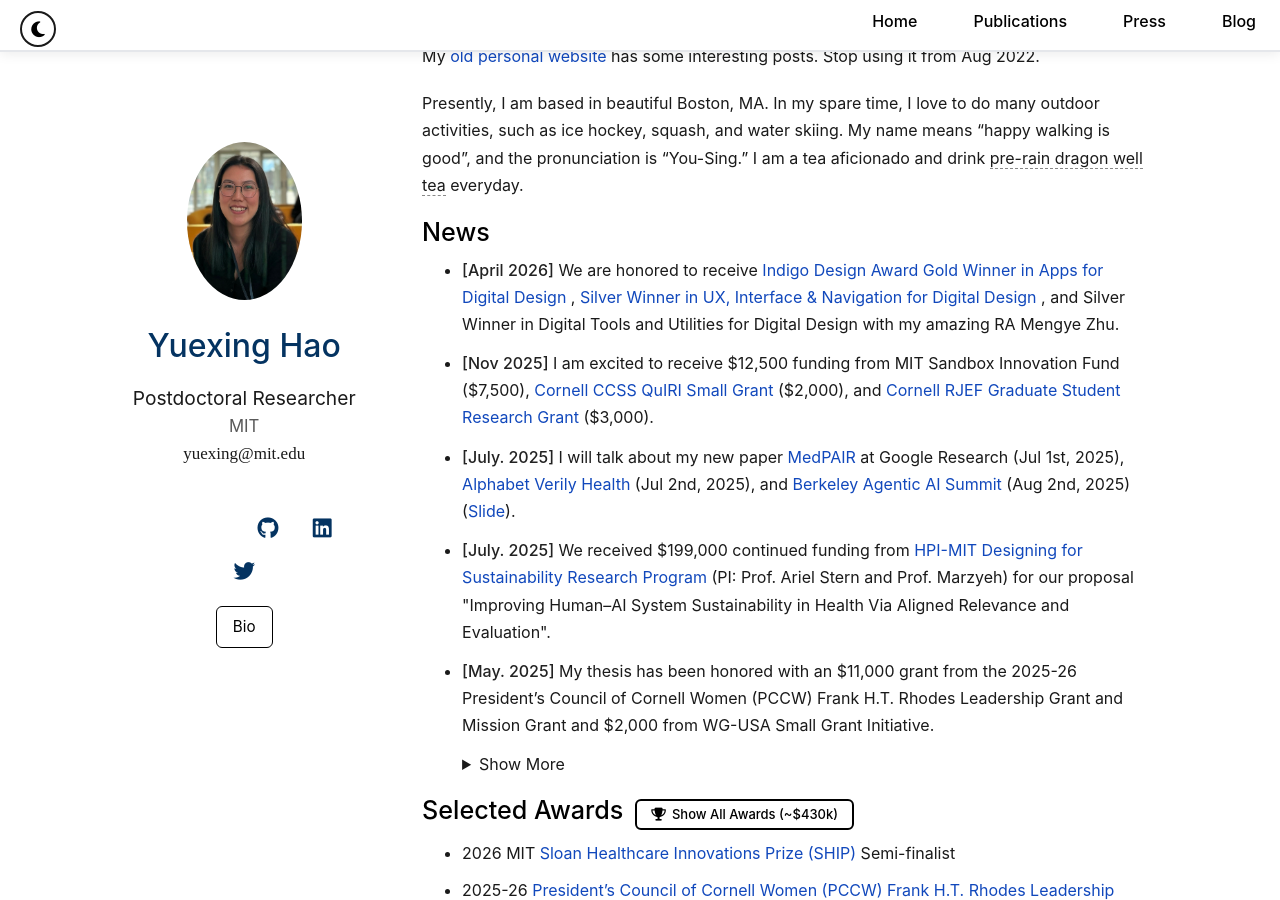
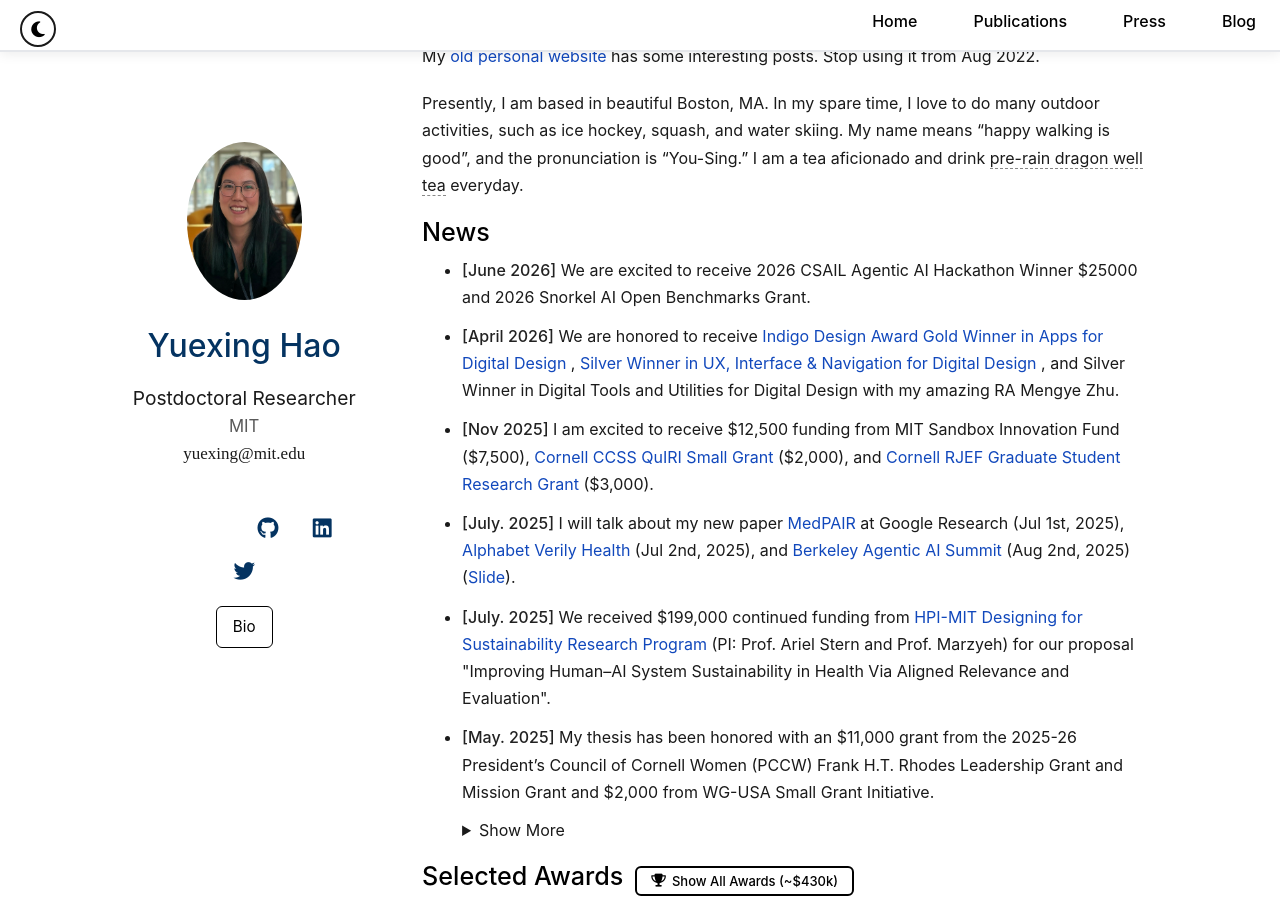
Before and after one commit to YuexingHao/Yuexing-Hao, a Jekyll site: the page built from index.md, in a window 1280 px wide and 900 px high, scrolled down 374 px. Built offline with Jekyll 4.4.1, drawn with Linux system fonts in a browser that asks for light colours; a style sheet for code colours, icons or effects is not loaded; our own code applies the rules of GitHub Pages for plain Markdown files.

Commit message:
Add June 2026 news item for awards and grant

```diff
--- a/_includes/news.md
+++ b/_includes/news.md
@@ -7,6 +7,7 @@
 <h2 id="news" style="margin: 20px 0px 10px;">News</h2>
 
 <ul id="news-list">
+<li><strong>[June 2026]</strong> We are excited to receive 2026 CSAIL Agentic AI Hackathon Winner $25000 and 2026 Snorkel AI Open Benchmarks Grant.</li>
 <li><strong>[April 2026]</strong> We are honored to receive <a href="https://indigoaward.com/winners/12077"> Indigo Design Award </a> <a href="https://yuexinghao.github.io/Yuexing-Hao/assets/files/awards/Indigo_Gold_26.pdf">Gold Winner in Apps for Digital Design </a>, <a href="https://yuexinghao.github.io/Yuexing-Hao/assets/files/awards/Indigo_Silver_26.pdf">Silver Winner in UX, Interface & Navigation for Digital Design </a>, and Silver Winner in Digital Tools and Utilities for Digital Design with my amazing RA Mengye Zhu.</li>
 <li><strong>[Nov 2025]</strong> I am excited to receive $12,500 funding from MIT Sandbox Innovation Fund ($7,500), <a href="https://yuexinghao.github.io/Yuexing-Hao/assets/files/awards/Quiri%20Grad%20Award%20Letter-Hao.pdf">Cornell CCSS QuIRI Small Grant</a> ($2,000), and <a href="https://yuexinghao.github.io/Yuexing-Hao/assets/files/awards/Racial_Graduate_Award.pdf">Cornell RJEF Graduate Student Research Grant</a> ($3,000).</li>
 <li><strong>[July. 2025]</strong> I will talk about my new paper <a href="https://medpair.csail.mit.edu/">MedPAIR</a> at Google Research (Jul 1st, 2025), <a href="https://verily.com/">Alphabet Verily Health</a> (Jul 2nd, 2025), and <a href="https://rdi.berkeley.edu/agentx/">Berkeley Agentic AI Summit</a> (Aug 2nd, 2025) (<a href="https://yuexinghao.github.io/Yuexing-Hao/assets/files/talks/MedPAIR%20Presentation.pdf">Slide</a>).</li>
```
